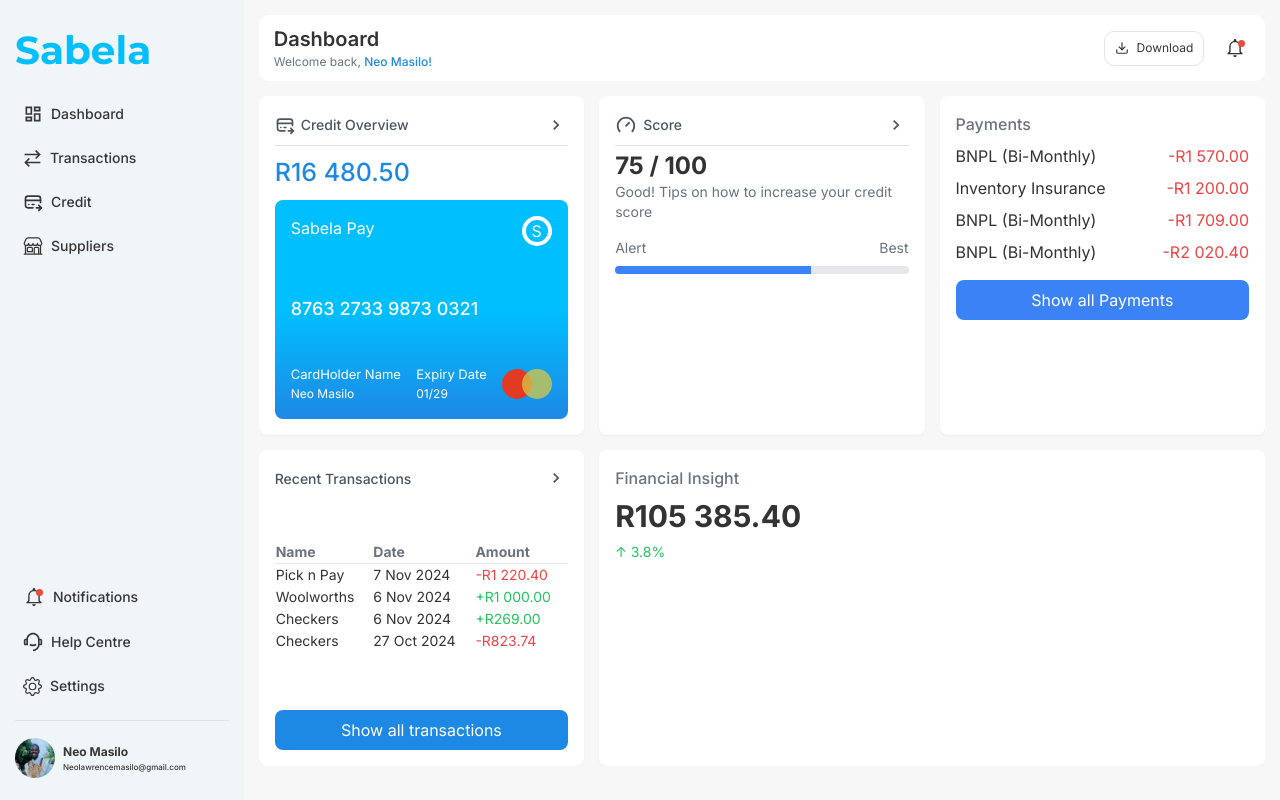
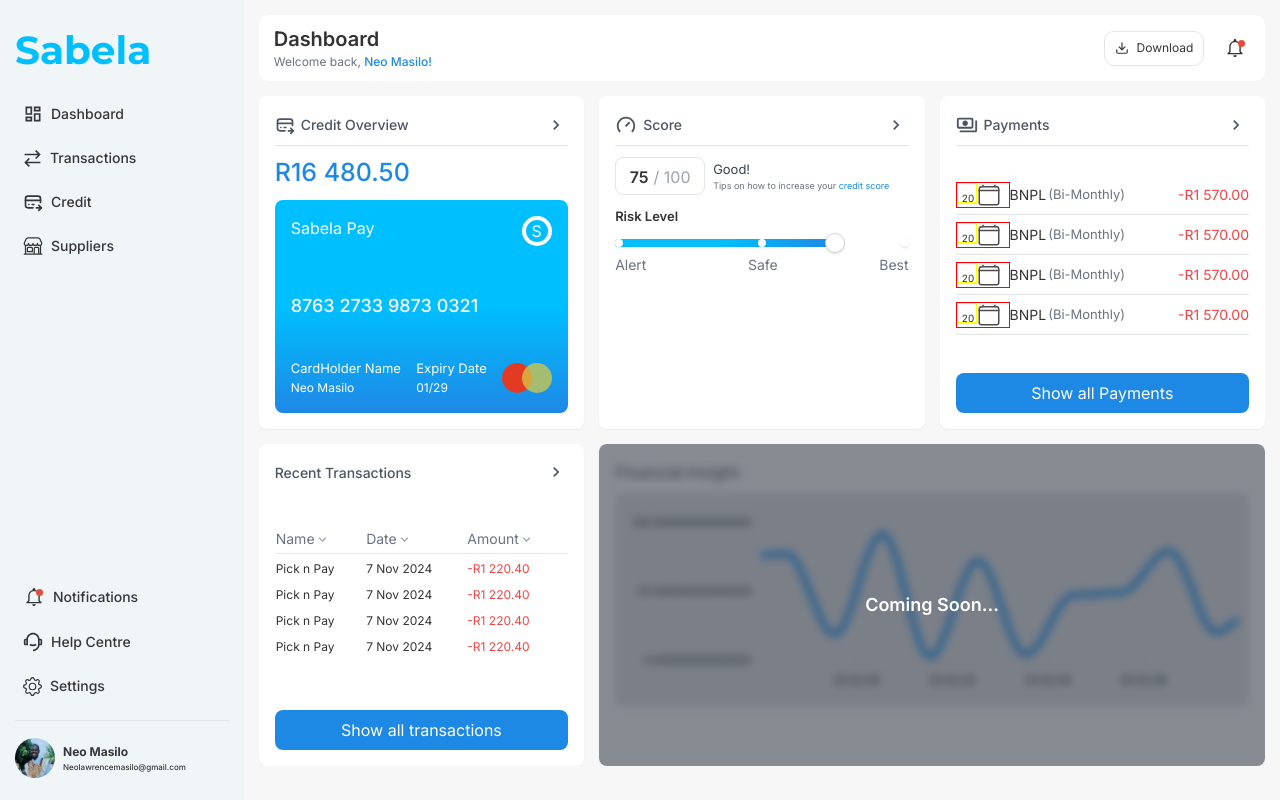
Before and after one commit to lawrencemasilo/ZestyApp, a React (Create React App) app in the folder frontend/: page / in a window 1280 px wide. Built offline with nearby package versions, Linux system fonts and the light colour scheme.

Commit message:
dashboard

```diff
--- a/frontend/src/pages/SME/Dashboard.jsx
+++ b/frontend/src/pages/SME/Dashboard.jsx
@@ -1,13 +1,119 @@
-import React from 'react'
+import React, { useEffect, useState } from 'react'
 import "../../App.css";
-import { IoIosNotifications } from "react-icons/io";
+import { MdOutlinePayments } from "react-icons/md";
 import { IoMdNotificationsOutline } from "react-icons/io";
 import { FiDownload } from "react-icons/fi";
 import { TbCreditCardPay } from "react-icons/tb";
 import { MdNavigateNext } from "react-icons/md";
 import { RiSpeedUpLine } from "react-icons/ri";
+import { IoCalendarClearOutline } from "react-icons/io5";
+import ReactApexChart from 'react-apexcharts';
+import ApexCharts from 'apexcharts';
 
 export const Dashboard = () => {
+  const [value, setValue] = useState(50); // Default value
+
+  // Simulate fetching data from the backend
+  const fetchDataFromBackend = async () => {
+    // Simulate an API call with a delay
+    const simulatedBackendValue = 75; // Replace this with actual backend logic
+    return new Promise((resolve) =>
+      setTimeout(() => resolve(simulatedBackendValue), 1000)
+    );
+  };
+
+  useEffect(() => {
+    const fetchValue = async () => {
+      const backendValue = await fetchDataFromBackend(); // Fetch the value
+      setValue(backendValue); // Update the slider with the backend value
+    };
+    fetchValue();
+  }, []);
+
+  const DynamicChart = () => {
+    const XAXISRANGE = 10000; // 10 seconds range
+    let lastDate = new Date().getTime(); // Initial timestamp
+
+    // Initial data series
+    const initialData = Array.from({ length: 10 }).map((_, i) => ({
+      x: new Date(lastDate - (9 - i) * 1000).getTime(),
+      y: Math.random() * 100,
+    }));
+
+    const [series, setSeries] = useState([{ data: initialData }]);
+    const [options, setOptions] = useState({
+      chart: {
+        id: 'realtime',
+        type: 'line',
+        height: 350,
+        animations: {
+          enabled: true,
+          easing: 'linear',
+          dynamicAnimation: {
+            speed: 1000,
+          },
+        },
+        toolbar: {
+          show: false,
+        },
+        zoom: {
+          enabled: false,
+        },
+      },
+      dataLabels: {
+        enabled: false,
+      },
+      stroke: {
+        curve: 'smooth',
+      },
+      xaxis: {
+        type: 'datetime',
+        range: XAXISRANGE,
+      },
+      yaxis: {
+        max: 100,
+      },
+      legend: {
+        show: false,
+      },
+    });
+
+    // Function to generate new data
+    const getNewSeries = (lastDate, range) => {
+      const timestamp = new Date(lastDate).getTime() + 1000; // Increment time by 1 second
+      const value = Math.floor(Math.random() * (range.max - range.min + 1)) + range.min;
+
+      initialData.push({ x: timestamp, y: value });
+
+      if (initialData.length > 20) {
+        initialData.shift(); // Maintain only the latest 20 points
+      }
+    };
+
+    useEffect(() => {
+      const interval = setInterval(() => {
+        getNewSeries(lastDate, { min: 10, max: 90 });
+
+        // Update chart dynamically
+        ApexCharts.exec('realtime', 'updateSeries', [
+          {
+            data: [...initialData], // Use updated data
+          },
+        ]);
+
+        lastDate = new Date().getTime(); // Update lastDate
+      }, 1000);
+
+      return () => clearInterval(interval); // Cleanup interval on component unmount
+    }, []);
+
+    return (
+      <div>
+        <ReactApexChart options={options} series={series} type="line" height={200} />
+      </div>
+    );
+  };
+
   return (
     <div className="bg-[#f7f7f7] min-h-[100%] h-full text-[#333333]">
     {/* Header */}
@@ -97,46 +203,131 @@ export const Dashboard = () => {
 
         {/* Divider */}
         <div className="w-full h-[1px] bg-[#e3e4e7] rounded"></div>
-        <div className="flex flex-col justify-between">
-          <div className="mt-[4px]">
-            <p className="text-2xl font-bold">75 / 100</p>
-            <p className="text-sm text-gray-500 mb-4">Good! Tips on how to increase your credit score</p>
+        <div className="flex flex-col justify-between mt-[7px]">
+          <div className="flex flex-row mt-[4px]">
+            <div className="flex items-center justify-center w-[90px] h-[38px] border-[1px] border-[#e3e4e7] text-[16px] rounded-lg mr-[8px]">
+              <span className="font-semibold mr-[5px] mt-[1px] text-[16px]">75 </span>
+              <span className="text-gray-400 mt-[1px] text-[16px]">/ 100</span>
+            </div>
+            <div className="flex flex-col justify-center">
+              <span className="text-[13px] text-gray-700">
+                Good!
+              </span>
+              <span className="text-[9px] text-gray-500">
+                Tips on how to increase your <span className="text-[#1E88E5] hover:cursor-pointer">credit score</span>
+              </span>
+            </div>
           </div>
-          <div className="space-y-2">
+          {/*<div className="space-y-2">
+            <div className="mt-[3px]">
+              <span className="text-[13px] font-bold">Risk Level</span>
+            </div>
+            <div className="h-2 bg-gray-200 rounded-lg overflow-hidden">
+              <div className="h-full w-2/3 bg-gradient-to-l from-[#00BFFF] via-[#00BFFF] to-[#1E88E5]"></div>
+            </div>
             <div className="flex justify-between items-center">
               <span className="text-gray-500 text-sm">Alert</span>
+              <span className="text-gray-500 text-sm">Safe</span>
               <span className="text-gray-500 text-sm">Best</span>
             </div>
-            <div className="h-2 bg-gray-200 rounded-lg overflow-hidden">
-              <div className="h-full w-2/3 bg-blue-500"></div>
+          </div>*/}
+          <div className="w-full max-w-lg mx-auto">
+            {/* Label */}
+            <div className="my-3 text-[13px] font-semibold">Risk Level</div>
+
+            {/* Slider Wrapper */}
+            <div className="relative">
+              {/* Gradient Track */}
+              <div className="relative w-full h-2 rounded-full">
+                {/* Markers */}
+                <div className="absolute inset-0 flex justify-between items-center">
+                  <div className="w-[8px] h-[8px] bg-white z-10 rounded-full shadow" />
+                  <div className="w-[8px] h-[8px] bg-white z-10 rounded-full shadow" />
+                  <div className="w-[8px] h-[8px] bg-white z-10 rounded-full shadow" />
+                </div>
+              </div>
+
+              {/* Slider Progress */}
+              <div
+                className="absolute top-0 h-2 rounded-full  z-0 bg-gradient-to-r from-[#00BFFF] via-[#00BFFF] to-[#1E88E5]"
+                style={{
+                  width: `${value}%`, // Adjust the width dynamically based on the value
+                }}
+              />
+
+              {/* Slider Thumb */}
+              <div
+                className="absolute top-1/2 transform -translate-y-1/2 w-5 h-5 rounded-full bg-white shadow border border-gray-300"
+                style={{
+                  left: `${value}%`, // Position the thumb based on the value
+                  transform: "translate(-50%, -50%)", // Center the thumb on the progress bar
+                }}
+              />
             </div>
+
+            {/* Labels */}
+            <div className="flex justify-between text-sm text-gray-500 mt-2">
+              <span>Alert</span>
+              <span>Safe</span>
+              <span>Best</span>
+            </div>
+
+            {/* Testing Input Field */}
+            {/*<div className="flex items-center mt-4 space-x-2">
+              <label htmlFor="slider-value" className="text-gray-600 font-medium">
+                Set Value:
+              </label>
+              <input
+                type="number"
+                id="slider-value"
+                value={value}
+                onChange={handleInputChange}
+                className="w-16 px-2 py-1 border border-gray-300 rounded"
+                min="0"
+                max="100"
+              />
+            </div>*/}
           </div>
         </div>
-
       </div>
 
       {/* Payments */}
-      <div className="bg-white p-4 rounded-lg shadow-sm">
-        <h2 className="text-gray-500 font-medium mb-2">Payments</h2>
-        <ul className="space-y-2">
-          <li className="flex justify-between">
-            <span>BNPL (Bi-Monthly)</span>
-            <span className="text-red-500">-R1 570.00</span>
-          </li>
-          <li className="flex justify-between">
-            <span>Inventory Insurance</span>
-            <span className="text-red-500">-R1 200.00</span>
-          </li>
-          <li className="flex justify-between">
-            <span>BNPL (Bi-Monthly)</span>
-            <span className="text-red-500">-R1 709.00</span>
-          </li>
-          <li className="flex justify-between">
-            <span>BNPL (Bi-Monthly)</span>
-            <span className="text-red-500">-R2 020.40</span>
-          </li>
+      <div className="flex flex-col justify-between bg-white p-4 rounded-lg shadow-sm">
+        {/* Header Section */}
+        <div>
+          <div className="flex flex-row justify-between items-center mb-2">
+            <div className="flex items-center">
+              <MdOutlinePayments className="text-gray-600 mr-[6px]" size={22} />
+              <h2 className="text-gray-600 text-[14px] font-medium">Payments</h2>
+            </div>
+            <div className="flex justify-center items-center hover:cursor-pointer w-[25px] h-[25px] hover:bg-gray-100 rounded-full">
+              <MdNavigateNext size={20} className="text-gray-600" />
+            </div>
+          </div>
+          {/* Divider */}
+          <div className="w-full h-[1px] bg-[#e3e4e7] rounded"></div>
+        </div>
+
+        <ul className="mt-[8px]">
+          {Array(4).fill(null).map((_, index) => (
+            <li className="flex justify-between items-center h-[40px] font-normal border-b-[1px] border-b-[#e3e4e7] text-[15px] hover:bg-gray-100 hover:cursor-pointer">
+              <div className="flex flex-rol items-center">
+                <div className="flex" style={{ border: '1px solid red' }}>
+                  <div className="w-[20px] h-[20px]" style={{ border: '1px solid yellow' }}>
+                    <div className="flex flex-col items-center">
+                      <p className="text-[10px] ml-[3px] mt-[7px] z-[0]">20</p>
+                    </div>
+                  </div>
+                  <span className="mr-[8px]"><IoCalendarClearOutline className="text-[#4d4d4d]" size={24} /></span>
+                </div>
+                <span className="text-[14px]">BNPL</span>
+                <span className="text-gray-500 text-[13px] ml-[2px]">(Bi-Monthly)</span>
+              </div>
+              <span className="text-red-500 text-[14px]">-R1 570.00</span>
+            </li>
+          ))}
         </ul>
-        <button className="mt-4 bg-blue-500 text-white w-full py-2 rounded-lg hover:bg-blue-600">
+        <button className="mt-4 bg-[#1E88E5] text-white w-full py-2 rounded-lg hover:bg-[#157dd8]">
           Show all Payments
         </button>
       </div>
@@ -154,48 +345,65 @@ export const Dashboard = () => {
         </div>
 
         <table className="w-full text-sm text-left">
-          <thead>
-            <tr className="text-gray-500 border-b-[1px] border-b-gray-200">
-              <th>Name</th>
-              <th>Date</th>
-              <th>Amount</th>
-            </tr>
+          <thead className="">
+          <tr className="w-full text-gray-500 border-b-[1px] border-b-gray-200">
+            <th className="font-normal text-left pb-1">
+              <div className="flex flex-row items-center hover:cursor-pointer">
+                Name
+                <span>
+                  <MdNavigateNext size={15} className="text-gray-400 rotate-90 mt-[1px]" />
+                </span>
+              </div>
+            </th>
+            <th className="font-normal text-left pb-1">
+              <div className="flex flex-row items-center hover:cursor-pointer">
+                Date
+                <span>
+                  <MdNavigateNext size={15} className="text-gray-400 rotate-90 mt-[1px]" />
+                </span>
+              </div>
+            </th>
+            <th className="font-normal text-left pb-1">
+              <div className="flex flex-row items-center hover:cursor-pointer">
+                Amount
+                <span>
+                  <MdNavigateNext size={15} className="text-gray-400 rotate-90 mt-[1px]" />
+                </span>
+              </div>
+            </th>
+          </tr>
           </thead>
-          <tbody>
-            <tr>
-              <td>Pick n Pay</td>
-              <td>7 Nov 2024</td>
-              <td className="text-red-500">-R1 220.40</td>
-            </tr>
-            <tr>
-              <td>Woolworths</td>
-              <td>6 Nov 2024</td>
-              <td className="text-green-500">+R1 000.00</td>
-            </tr>
-            <tr>
-              <td>Checkers</td>
-              <td>6 Nov 2024</td>
-              <td className="text-green-500">+R269.00</td>
-            </tr>
-            <tr>
-              <td>Checkers</td>
-              <td>27 Oct 2024</td>
-              <td className="text-red-500">-R823.74</td>
-            </tr>
+
+          <tbody className="font-normal text-sm">
+            {Array(4).fill(null).map((_, index) => (
+              <tr className="font-normal text-[12px]">
+                <td className="pt-[5px]">Pick n Pay</td>
+                <td className="pt-[5px]">7 Nov 2024</td>
+                <td className="text-red-500 pt-[5px]">-R1 220.40</td>
+              </tr>
+            ))}
           </tbody>
         </table>
-        <button className="mt-4 bg-[#1E88E5] text-white w-full py-2 rounded-lg hover:bg-blue-600">
+        <button className="mt-4 bg-[#1E88E5] text-white w-full py-2 rounded-lg hover:bg-[#157dd8]">
           Show all transactions
         </button>
       </div>
 
       {/* Financial Insight */}
-      <div className="col-span-2 h-full bg-white p-4 rounded-lg shadow-sm">
+      <div className="relative col-span-2 h-full bg-white p-4 rounded-lg shadow-sm">
+        {/* Financial Insight Content */}
         <h2 className="text-gray-500 font-medium mb-2">Financial Insight</h2>
-        <p className="text-3xl font-bold mb-2">R105 385.40</p>
-        <p className="text-sm text-green-500 mb-4">↑ 3.8%</p>
-        {/* Replace this div with a chart library component */}
-        <div className=" bg-gray-200 rounded-lg"></div>
+        {/*<p className="text-3xl font-bold mb-2">R105 385.40</p>
+        <p className="text-sm text-green-500 mb-4">↑ 3.8%</p>*/}
+        {/* Placeholder for chart */}
+        <div className="bg-gray-200 rounded-lg">
+         <DynamicChart />
+        </div>
+
+        {/* Coming Soon Layer */}
+        <div className="absolute inset-0 backdrop-blur-sm bg-gray-900 bg-opacity-50 flex items-center justify-center rounded-lg">
+          <span className="text-white text-lg font-semibold">Coming Soon...</span>
+        </div>
       </div>
     </div>
   </div>
```
